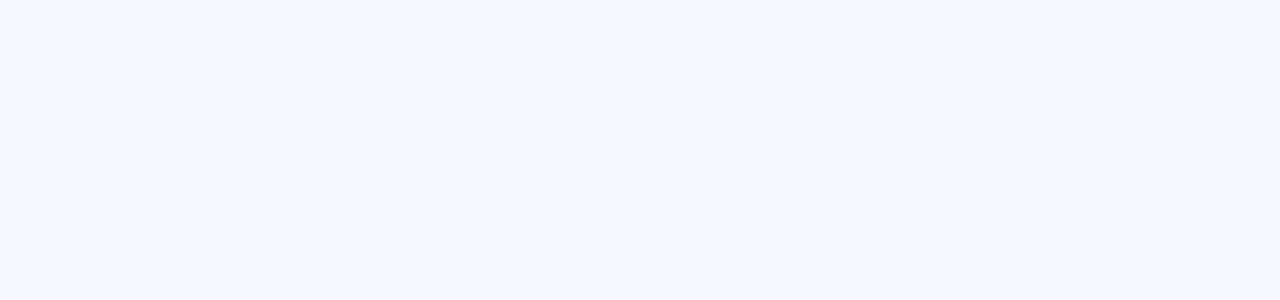
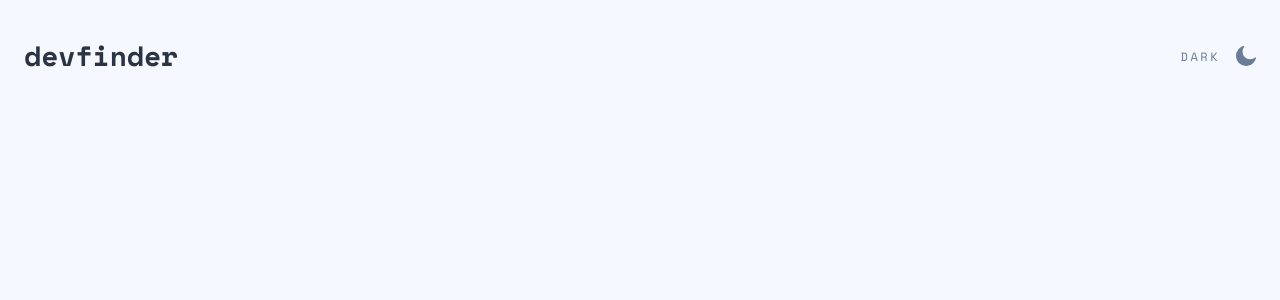
Before and after one commit to Blckvia/github-cards, a React (Create React App) app: page / in a window 1280 px wide. Shown: the top 300 px of the page. Built offline with nearby package versions, Linux system fonts and the light colour scheme.

Commit message:
header & theme +

```diff
--- a/src/App.tsx
+++ b/src/App.tsx
@@ -1,8 +1,11 @@
+import { Container } from 'components/Container';
+import { TheHeader } from 'components/TheHeader';
+
 function App() {
   return (
-    <>
-
-    </>
+    <Container>
+      <TheHeader />
+    </Container>
   );
 }
 
--- /dev/null
+++ b/src/components/Container/Container.module.scss
@@ -0,0 +1,10 @@
+.container {
+  width: 100%;
+  padding: 0 24px;
+
+  @media (min-width: 767) {
+    width: 734px;
+    padding: 0;
+    margin: 0 auto;
+  }
+}
--- /dev/null
+++ b/src/components/Container/Container.tsx
@@ -0,0 +1,10 @@
+import { ReactNode } from 'react';
+import styles from './Container.module.scss';
+
+interface ContainerProps {
+  children: ReactNode;
+}
+
+export const Container = ({ children }: ContainerProps) => (
+  <div className={styles.container}>{children}</div>
+);
--- /dev/null
+++ b/src/components/Container/index.ts
@@ -0,0 +1 @@
+export * from './Container';
--- /dev/null
+++ b/src/components/TheHeader/TheHeader.module.scss
@@ -0,0 +1,23 @@
+:global {
+  body[data-theme='light'] {
+    --header-color: var(--gray-300);
+  }
+
+  body[data-theme='dark'] {
+    --header-color: var(--white);
+  }
+}
+
+.header {
+  margin: 35px 0;
+  display: flex;
+  justify-content: space-between;
+  align-items: center;
+}
+
+.logo {
+  color: var(--header-color);
+  font-size: 1.75rem;
+  line-height: 1.5;
+  font-weight: 700;
+}
--- /dev/null
+++ b/src/components/TheHeader/TheHeader.tsx
@@ -0,0 +1,10 @@
+import { ThemeSwitcher } from 'components/ThemeSwitcher';
+
+import styles from './TheHeader.module.scss';
+
+export const TheHeader = () => (
+  <div className={styles.header}>
+    <div className={styles.logo}>devfinder</div>
+    <ThemeSwitcher />
+  </div>
+);
--- /dev/null
+++ b/src/components/TheHeader/index.ts
@@ -0,0 +1 @@
+export * from './TheHeader';
--- /dev/null
+++ b/src/components/ThemeSwitcher/ThemeSwitcher.module.scss
@@ -0,0 +1,39 @@
+:global {
+  body[data-theme='light'] {
+    --switcher-color: var(--gray-100);
+    --switcher-color-hover: var(--gray-300);
+  }
+
+  body[data-theme='dark'] {
+    --switcher-color: var(--white);
+    --switcher-color-hover: var(--gray-100);
+  }
+}
+
+.switcher {
+  display: flex;
+  align-items: center;
+  gap: 1rem;
+  cursor: pointer;
+
+  span {
+    color: var(--switcher-color);
+    font-size: 0.75rem;
+    text-transform: uppercase;
+    letter-spacing: 2.5px;
+  }
+
+  &:hover {
+    span {
+      color: var(--switcher-color-hover);
+    }
+
+    svg {
+      fill: var(--switcher-color-hover);
+    }
+  }
+}
+
+.icon {
+  fill: var(--switcher-color);
+}
--- /dev/null
+++ b/src/components/ThemeSwitcher/ThemeSwitcher.tsx
@@ -0,0 +1,22 @@
+import { ReactComponent as MoonIcon } from 'assets/icon-moon.svg';
+import { ReactComponent as SunIcon } from 'assets/icon-sun.svg';
+import { useEffect, useState } from 'react';
+
+import styles from './ThemeSwitcher.module.scss';
+
+export const ThemeSwitcher = () => {
+  const [isDark, setDark] = useState(false);
+  const themeText = isDark ? 'Light' : 'Dark';
+  const ThemeIcon = isDark ? SunIcon : MoonIcon;
+
+  useEffect(() => {
+    document.body.setAttribute('data-theme', isDark ? 'dark' : 'light');
+  }, [isDark]);
+
+  return (
+    <div className={styles.switcher} onClick={() => setDark(!isDark)}>
+      <span>{themeText}</span>
+      <ThemeIcon className={styles.icon} />
+    </div>
+  );
+};
--- /dev/null
+++ b/src/components/ThemeSwitcher/index.ts
@@ -0,0 +1 @@
+export * from './ThemeSwitcher';
```
Also changed, not shown: templates/default/TemplateName.tsx (+3 -5 lines).
